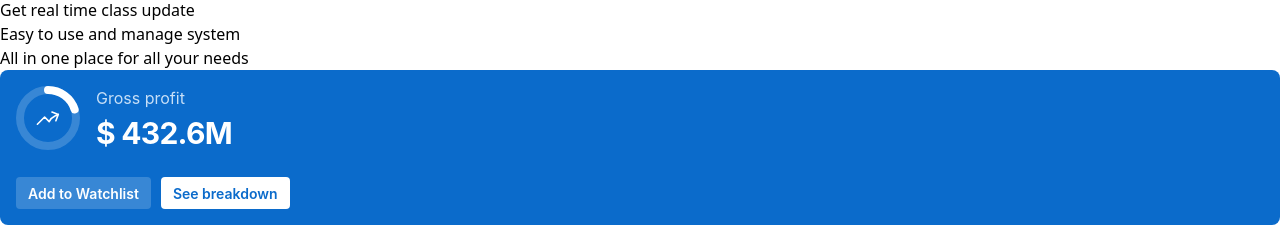
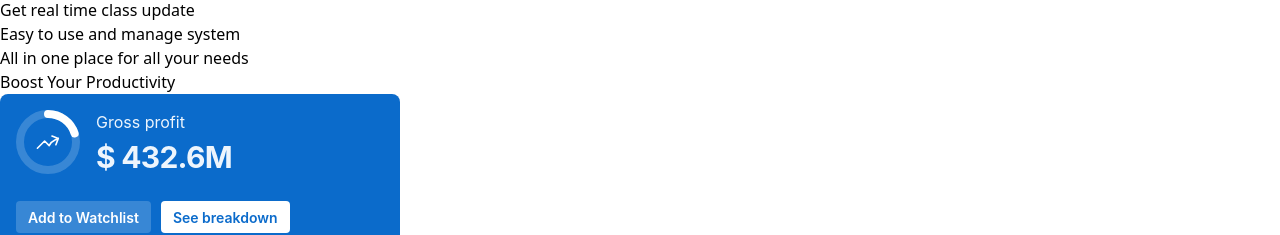
Before and after one commit to Nazmos27/project-phoenix, a React (Vite) app: page / in a window 1280 px wide. Shown: the part 586-821 px from the top of the page. Built offline with nearby package versions, Linux system fonts and the light colour scheme.

Commit message:
improving ui

```diff
--- a/package.json
+++ b/package.json
@@ -17,6 +17,7 @@
     "@mui/joy": "^5.0.0-beta.36",
     "@mui/material": "^5.15.15",
     "localforage": "^1.10.0",
+    "lottie-react": "^2.4.0",
     "match-sorter": "^6.3.4",
     "react": "^18.2.0",
     "react-dom": "^18.2.0",
--- a/src/components/WelcomePage/CardSection.jsx
+++ b/src/components/WelcomePage/CardSection.jsx
@@ -10,9 +10,12 @@ import SvgIcon from '@mui/joy/SvgIcon';
 const CardSection = () => {
     return (
         <div>
-            <Card variant="solid" color="primary" invertedColors>
+            <div>
+                <h1>Boost Your Productivity</h1>
+            </div>
+            <Card sx={{maxWidth:400}} variant="solid" color="primary" invertedColors>
                 <CardContent orientation="horizontal">
-                    <CircularProgress size="lg" determinate value={20}>
+                    <CircularProgress color='primary' size="lg" determinate value={20}>
                         <SvgIcon>
                             <svg
                                 xmlns="http://www.w3.org/2000/svg"
@@ -30,8 +33,8 @@ const CardSection = () => {
                         </SvgIcon>
                     </CircularProgress>
                     <CardContent>
-                        <Typography level="body-md">Gross profit</Typography>
-                        <Typography level="h2">$ 432.6M</Typography>
+                        <Typography color='white' level="body-md">Gross profit</Typography>
+                        <Typography color='white' level="h2">$ 432.6M</Typography>
                     </CardContent>
                 </CardContent>
                 <CardActions>
```
Also changed, not shown: 1 other file (tests, documents, lock files or other folders).
